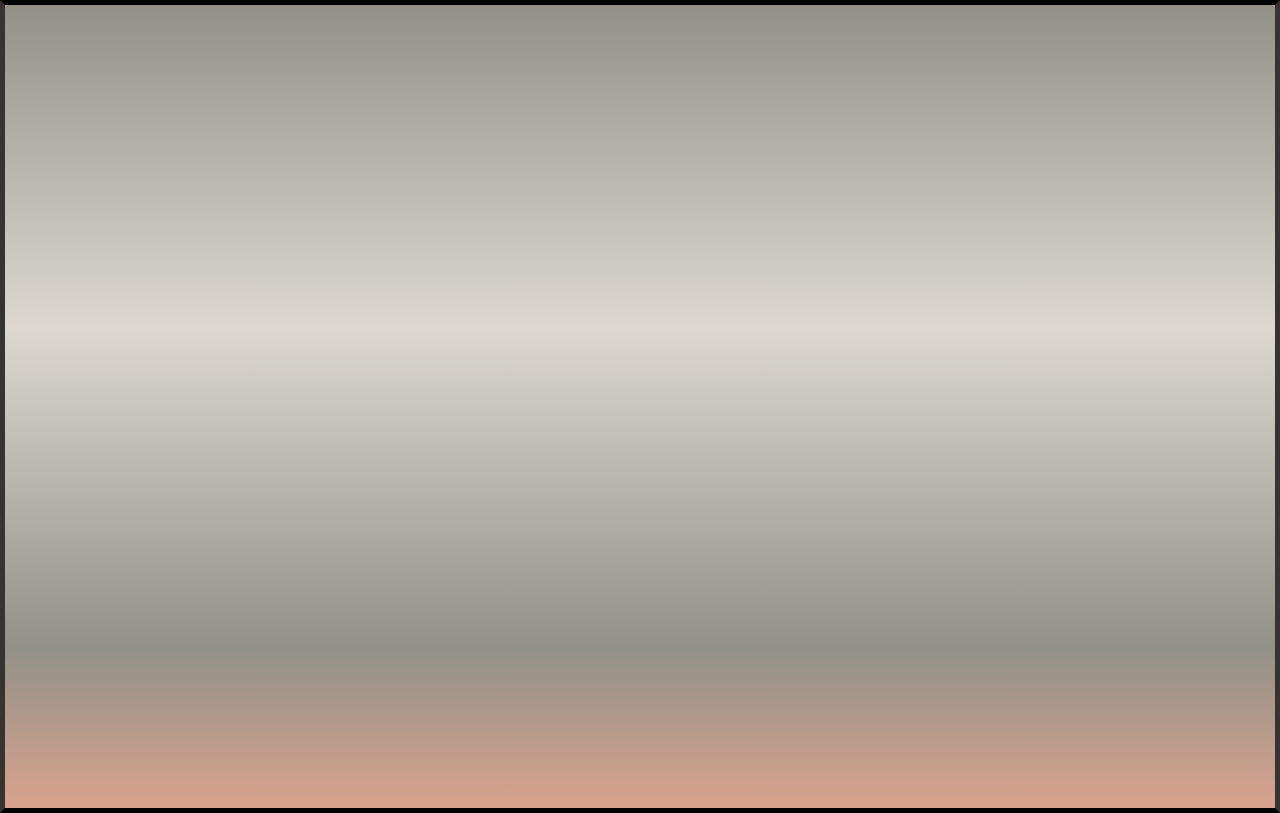
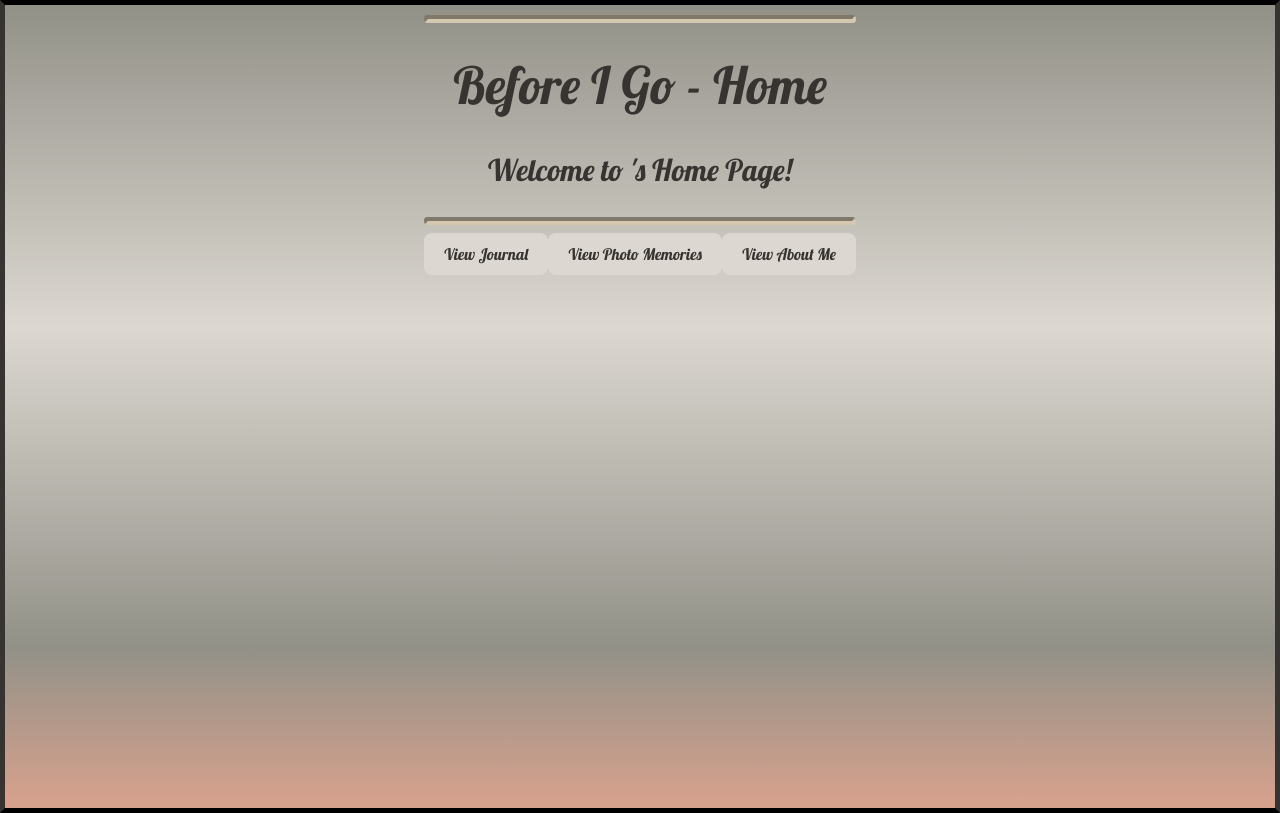
Before and after one commit to Revvvolution/Before-I-Go, a React (Vite) app: page /view-home/1 in a window 1280 px wide. Built offline with nearby package versions, Linux system fonts and the light colour scheme; no server answers; sample sign-in values are in the browser's storage; a web font is replaced by a local one.

Commit message:
Shareable Link Branch - Complete

```diff
--- a/api/database.json
+++ b/api/database.json
@@ -12,7 +12,7 @@
       "name": "Jerome Johnson",
       "email": "Jerome.Johnson62@example.com",
       "password": "99TF_utvE6LP1mk",
-      "viewcode": "23632a41-ccd4-4b62-9c0a-8cb064bfb7c8"
+      "viewcode": "9ce8f0a8-35a1-4fc8-9491-070cfaac291b"
     },
     {
       "id": 3,
--- a/src/App.jsx
+++ b/src/App.jsx
@@ -8,6 +8,7 @@ import { ViewJournal } from './components/journals/ViewJournal.jsx'
 import { ViewPhotoMemories } from './components/photo-memories/ViewPhotoMemories.jsx'
 import { ViewAbout } from './components/about-me/ViewAbout.jsx'
 import { ViewerNav } from './components/nav/ViewerNav.jsx'
+import { ViewerHome } from './components/home/ViewerHome.jsx'
 
 export const App = () => {
   return (
@@ -16,9 +17,10 @@ export const App = () => {
       <Route path="/register" element={<Register />} />
 
       {/* Viewer Routes */}
-      <Route path="/view-journal" element={<> <ViewerNav /><ViewJournal /> </>} />
-      <Route path="/view-photo-memories" element={<> <ViewerNav /><ViewPhotoMemories /> </>} />
-      <Route path="/view-about-me" element={<> <ViewerNav /><ViewAbout /> </>} />
+      <Route path="/view-home/:viewcode" element={<> <ViewerHome /> </>} />
+      <Route path="/view-journal" element={<> <ViewJournal /> </>} />
+      <Route path="/view-photo-memories" element={<> <ViewPhotoMemories /> </>} />
+      <Route path="/view-about-me" element={<> <ViewAbout /> </>} />
 
 
       {/* Logged in User Routes */}
--- a/src/components/about-me/ViewAbout.jsx
+++ b/src/components/about-me/ViewAbout.jsx
@@ -1,7 +1,7 @@
 import { useEffect, useState } from "react";
 import "./About.css";
 import React from "react";
-import { useNavigate } from "react-router-dom";
+import { useLocation, useNavigate } from "react-router-dom";
 import { getAboutEntryByViewcode } from "../../services/viewerService.jsx";
 import { getAboutEntryByUserId } from "../../services/aboutService.jsx";
 /* import { Button, Modal, ModalHeader, ModalBody, ModalFooter } from 'reactstrap'; */
@@ -12,10 +12,12 @@ export const ViewAbout = () => {
 
   /* const toggle = () => setModal(!modal); */
 
+  const { state } = useLocation();
+
   const navigate = useNavigate();
 
   useEffect(() => {
-    getAboutEntryByUserId(1).then(
+    getAboutEntryByUserId(state.userId).then(
       (aboutObj) => {
         setAboutList(aboutObj);
       }
--- a/src/components/home/ViewerHome.jsx
+++ b/src/components/home/ViewerHome.jsx
@@ -0,0 +1,52 @@
+import { Link, useNavigate, useParams } from "react-router-dom"
+import "./Home.css"
+import { useEffect, useState } from "react"
+import { getCreatorByViewcode } from "../../services/userService.jsx"
+
+export const ViewerHome = () => {
+
+    const [creator, setCreator] = useState({})
+
+    const { viewcode } = useParams();
+
+    const navigate = useNavigate()
+
+    useEffect(() => {
+
+        getCreatorByViewcode(viewcode).then(data => {
+            setCreator(data[0])
+        })
+
+    }, [])
+
+
+    return (
+        <> { creator ?
+            <div className="home-greeting">
+            <hr></hr>
+            <h1>Before I Go - Home</h1>
+            <h2>Welcome to <span className="view-name">{creator.name}'s</span> Home Page!</h2>
+            <hr></hr>
+
+            <button className="journal-btn"
+                    onClick={() => {navigate("/view-journal", {state: { userId: creator.id }})}}
+                    >
+                View Journal
+            </button>
+
+            <button className="photo-memories-btn"
+                    onClick={() => {navigate("/view-photo-memories", {state: { userId: creator.id }})}}
+                    >
+                View Photo Memories
+            </button>
+
+            <button className="about-me-btn"
+                    onClick={() => {navigate("/view-about-me", {state: { userId: creator.id }})}}
+                    >
+                View About Me
+            </button>
+            </div>
+            : <h1>This link is no longer valid.</h1> }
+        </>
+    )
+}
--- a/src/components/journals/ViewJournal.jsx
+++ b/src/components/journals/ViewJournal.jsx
@@ -1,7 +1,7 @@
 import { useEffect, useState } from "react";
 import "./JournalList.css";
 import React from "react";
-import { useNavigate } from "react-router-dom";
+import { useLocation, useNavigate } from "react-router-dom";
 import {
   getJournalByViewcode,
 } from "../../services/viewerService.jsx";
@@ -11,11 +11,12 @@ import { getJournalsByUserId } from "../../services/journalService.jsx";
 export const ViewJournal = () => {
   const [journalList, setJournalList] = useState([]);
 
+  const { state } = useLocation();
 
   const navigate = useNavigate();
 
   useEffect(() => {
-    getJournalsByUserId(1).then((journals) => {
+    getJournalsByUserId(state.userId).then((journals) => {
       const sortedJournal = journals.sort((a, b) => (a.date > b.date ? -1 : 1));
       setJournalList(sortedJournal);
     });
--- a/src/components/nav/ViewerNav.jsx
+++ b/src/components/nav/ViewerNav.jsx
@@ -9,7 +9,7 @@ export const ViewerNav = () => {
         <div className="navbar-container-viewer">
           <figure className="site-logo-container">
             <img className="site-logo" src="/images/BeforeIGo_logo.png" alt="Site Logo"
-                  onClick={() => {navigate("/")}} />
+                  onClick={() => {navigate("/view-home")}} />
           </figure>
         <ul className="navbar-viewer">
             <li className="navbar-item">
--- a/src/components/photo-memories/ViewPhotoMemories.jsx
+++ b/src/components/photo-memories/ViewPhotoMemories.jsx
@@ -1,5 +1,5 @@
 import React, { useState, useEffect } from "react";
-import { useNavigate } from "react-router-dom";
+import { useLocation, useNavigate } from "react-router-dom";
 import "./PhotoMemories.css";
 import { getPhotoMemoryByViewcode } from "../../services/viewerService.jsx";
 import { getPhotoMemoryByUserId } from "../../services/photoServices.jsx";
@@ -7,10 +7,12 @@ import { getPhotoMemoryByUserId } from "../../services/photoServices.jsx";
 export const ViewPhotoMemories = ({}) => {
   const [currentCreatorPhotos, setCurrentCreatorPhotos] = useState([]);
 
+  const { state } = useLocation();
+
   const navigate = useNavigate();
 
   useEffect(() => {
-    getPhotoMemoryByUserId(1).then(
+    getPhotoMemoryByUserId(state.userId).then(
       (pMemo) => {
         setCurrentCreatorPhotos(pMemo);
       }
--- a/src/components/share/ShareViewCode.jsx
+++ b/src/components/share/ShareViewCode.jsx
@@ -1,37 +1,53 @@
 import { Link, useNavigate } from "react-router-dom"
 import "../home/Home.css"
 import { useEffect, useState } from "react"
-import { getCreatorById } from "../../services/userService.jsx"
+import { changeViewcode, getCreatorById } from "../../services/userService.jsx"
 
 export const ShareViewCode = ({ currentUser }) => {
 
-    const [creator, setCreator] = useState([])
+    const [creator, setCreator] = useState({})
 
     const navigate = useNavigate()
+
 
     useEffect(() => {
 
         getCreatorById(currentUser.id).then(data => {
-            setCreator(data)
+            setCreator(data[0])
         })
 
     }, [currentUser])
+
+
+    const handleNewLink = (event) => {
+        event.preventDefault();
+
+        changeViewcode(creator.id).then(() => {
+            getCreatorById(currentUser.id).then(data => {
+                setCreator(data[0])
+            })
+        }
+        )
+    }
 
 
     return (
         <>
             <div className="vc-share-msg">
             <hr></hr>
-            <h1>Before I Go - Share My Viewcode</h1>
+            <h1>Before I Go - Share My Viewcode Link</h1>
             <p className="share-info">
-                Copy your personal viewcode below and share it with the <br/>people you'd like to have viewing access to your entries:
+                Copy your personal shareable link below and share it with the <br/>people you'd like to have viewing access to your entries:
             </p>
-            <h2 className="ul-vc">{currentUser?.viewcode}</h2>
+            <h2 className="ul-vc">http://localhost:5173/view-home/{creator?.viewcode}</h2>
             <hr></hr>
             </div>
 
             <div className="create-container">
-
+                <button className="new-link"
+                        onClick={(evt) => handleNewLink(evt)}>
+                    New Link
+                </button>
             </div>
         </>
     )
--- a/src/services/userService.jsx
+++ b/src/services/userService.jsx
@@ -24,3 +24,22 @@ export const createUser = (user) => {
       body: JSON.stringify(user),
     }).then((res) => res.json())
 }
+
+export const getCreatorByViewcode = (viewcode) => {
+  return fetch(`http://localhost:8088/users?viewcode=${viewcode}`)
+  .then((res) => res.json())
+}
+
+export const changeViewcode = (userId) => {
+  console.log(userId)
+  const uuid = crypto.randomUUID()
+  console.log(uuid)
+
+  return fetch(`http://localhost:8088/users/${userId}`, {
+    method: "PATCH",
+    headers: {
+      "Content-Type": "application/json",
+    },
+    body: JSON.stringify({ viewcode: uuid }),
+  }).then((res) => res.json())
+}
```
